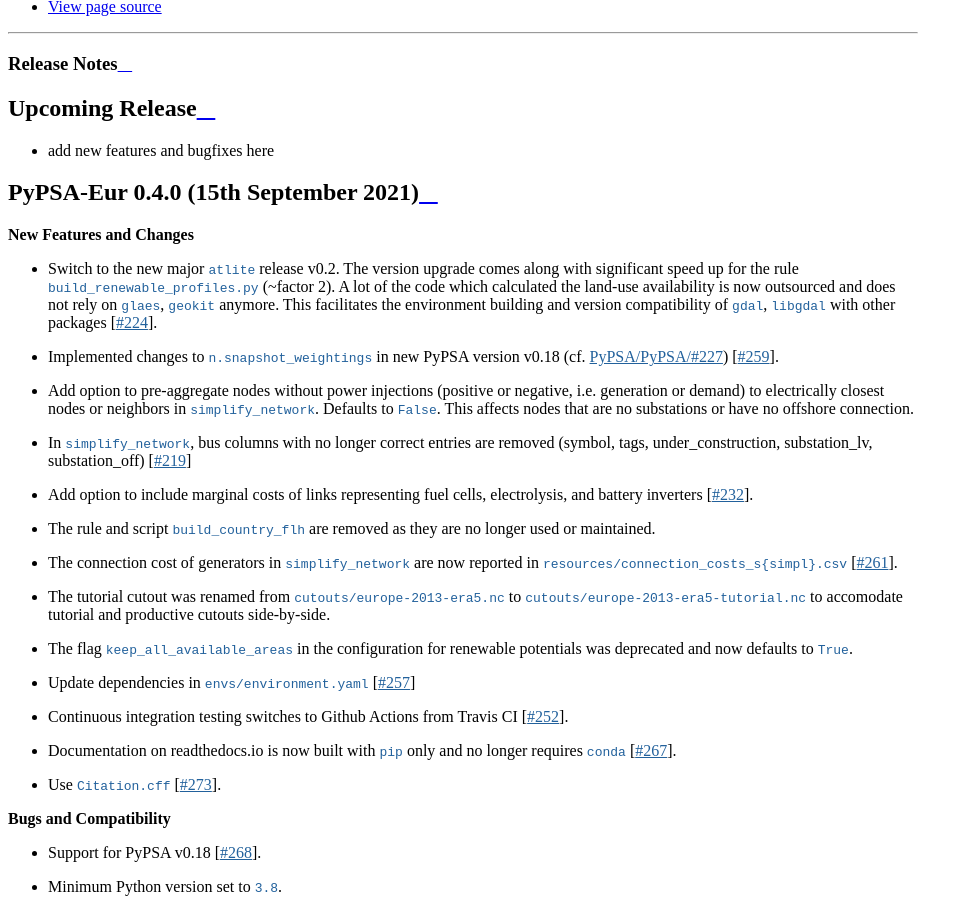
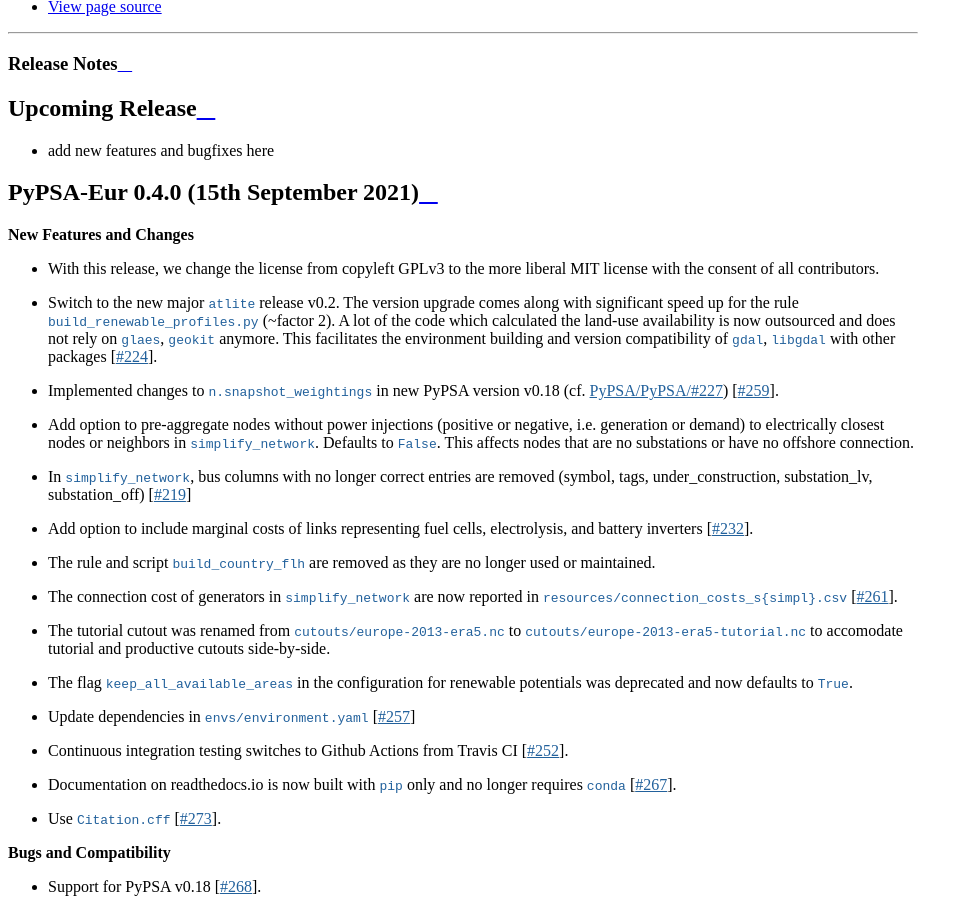
Before and after one commit to open-energy-transition/clean-firm-techs-eu, a Sphinx documentation site: the page built from doc/release_notes.rst, in a window 1280 px wide and 900 px high, scrolled down 713 px. Shown: the whole window, without its empty margins (0-973 px from the left). Built offline with Sphinx 7.4.7 and the Read the Docs theme 2.0.0, drawn with Linux system fonts in a browser that asks for light colours.

Commit message:
add release note

```diff
--- a/doc/release_notes.rst
+++ b/doc/release_notes.rst
@@ -19,6 +19,8 @@ PyPSA-Eur 0.4.0 (15th September 2021)
 
 **New Features and Changes**
 
+* With this release, we change the license from copyleft GPLv3 to the more
+  liberal MIT license with the consent of all contributors.
 
 * Switch to the new major ``atlite`` release v0.2.  The version upgrade comes
   along with significant speed up for the rule ``build_renewable_profiles.py``
```
